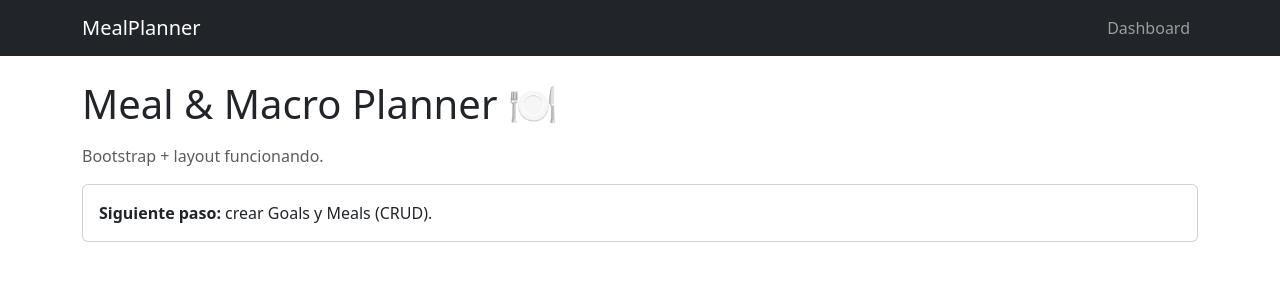
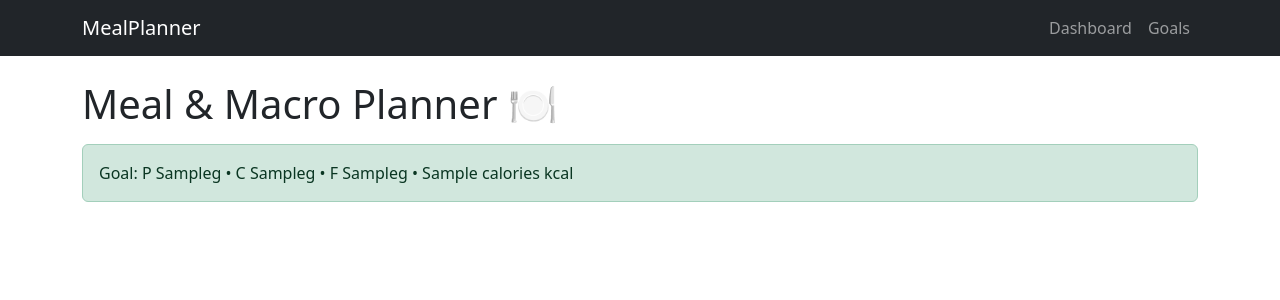
Before and after one commit to xvmendozam-709/mealplanner, a Flask app: template templates/index.html in a window 1280 px wide. Shown: the top 300 px of the page. Run offline with Flask 3, Linux system fonts and the light colour scheme; the template is opened without the code that fills it: most values are stand-ins (such as "Sample title", 1, 10 or a date in 2020).

Commit message:
Add SQLite goals and goals.html

```diff
--- a/app.py
+++ b/app.py
@@ -1,8 +1,54 @@
-from flask import Flask, render_template
+import sqlite3
+from flask import Flask, render_template, request, redirect, url_for
 
 app = Flask(__name__)
+
+DB = "macros.db"
+
+
+def get_db_connection():
+    conn = sqlite3.connect(DB)
+    conn.row_factory = sqlite3.Row
+    return conn
 
 
 @app.route("/")
 def index():
-    return render_template("index.html")
+    conn = get_db_connection()
+    goal = conn.execute(
+        "SELECT protein_g, carbs_g, fat_g, calories FROM goals ORDER BY id DESC LIMIT 1"
+    ).fetchone()
+    conn.close()
+    return render_template("index.html", goal=goal)
+
+
+@app.route("/goals", methods=["GET", "POST"])
+def goals():
+    if request.method == "POST":
+        protein = request.form.get("protein_g", "0")
+        carbs = request.form.get("carbs_g", "0")
+        fat = request.form.get("fat_g", "0")
+        calories = request.form.get("calories", "")
+
+        # Guardrails simples
+        protein = int(protein) if protein else 0
+        carbs = int(carbs) if carbs else 0
+        fat = int(fat) if fat else 0
+        calories = int(calories) if calories else None
+
+        conn = get_db_connection()
+        conn.execute(
+            "INSERT INTO goals (protein_g, carbs_g, fat_g, calories) VALUES (?, ?, ?, ?)",
+            (protein, carbs, fat, calories),
+        )
+        conn.commit()
+        conn.close()
+        return redirect(url_for("index"))
+
+    # GET
+    conn = get_db_connection()
+    goal = conn.execute(
+        "SELECT protein_g, carbs_g, fat_g, calories FROM goals ORDER BY id DESC LIMIT 1"
+    ).fetchone()
+    conn.close()
+    return render_template("goals.html", goal=goal)
--- a/templates/index.html
+++ b/templates/index.html
@@ -4,11 +4,14 @@
 
 {% block main %}
 <h1 class="mb-3">Meal & Macro Planner 🍽️</h1>
-<p class="text-muted">Bootstrap + layout funcionando.</p>
-
-<div class="card">
-    <div class="card-body">
-        <strong>Siguiente paso:</strong> crear Goals y Meals (CRUD).
-    </div>
+{% if goal %}
+<div class="alert alert-success">
+    Goal: P {{ goal.protein_g }}g • C {{ goal.carbs_g }}g • F {{ goal.fat_g }}g
+    {% if goal.calories is not none %} • {{ goal.calories }} kcal{% endif %}
 </div>
+{% else %}
+<div class="alert alert-warning">
+    No goals yet. <a href="{{ url_for('goals') }}">Set your goals</a>.
+</div>
+{% endif %}
 {% endblock %}
--- a/templates/layout.html
+++ b/templates/layout.html
@@ -25,6 +25,7 @@
             <div class="collapse navbar-collapse" id="nav">
                 <ul class="navbar-nav ms-auto">
                     <li class="nav-item"><a class="nav-link" href="{{ url_for('index') }}">Dashboard</a></li>
+                    <li class="nav-item"><a class="nav-link" href="{{ url_for('goals') }}">Goals</a></li>
                     <!-- luego agregamos: Meals, Goals, Login/Logout -->
                 </ul>
             </div>
```
Also changed, not shown: schema.sql (added, +8 -0 lines), templates/goals.html (added, +39 -0 lines), 1 other file.
